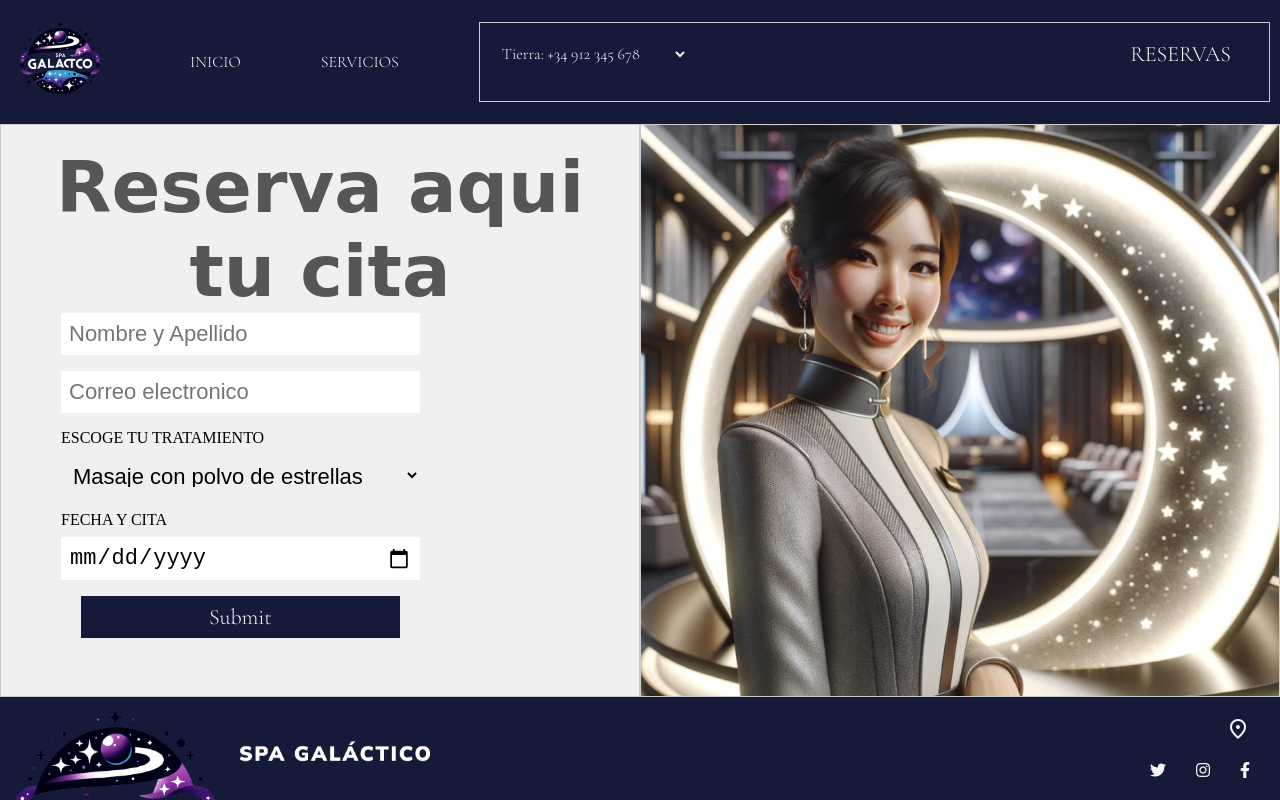
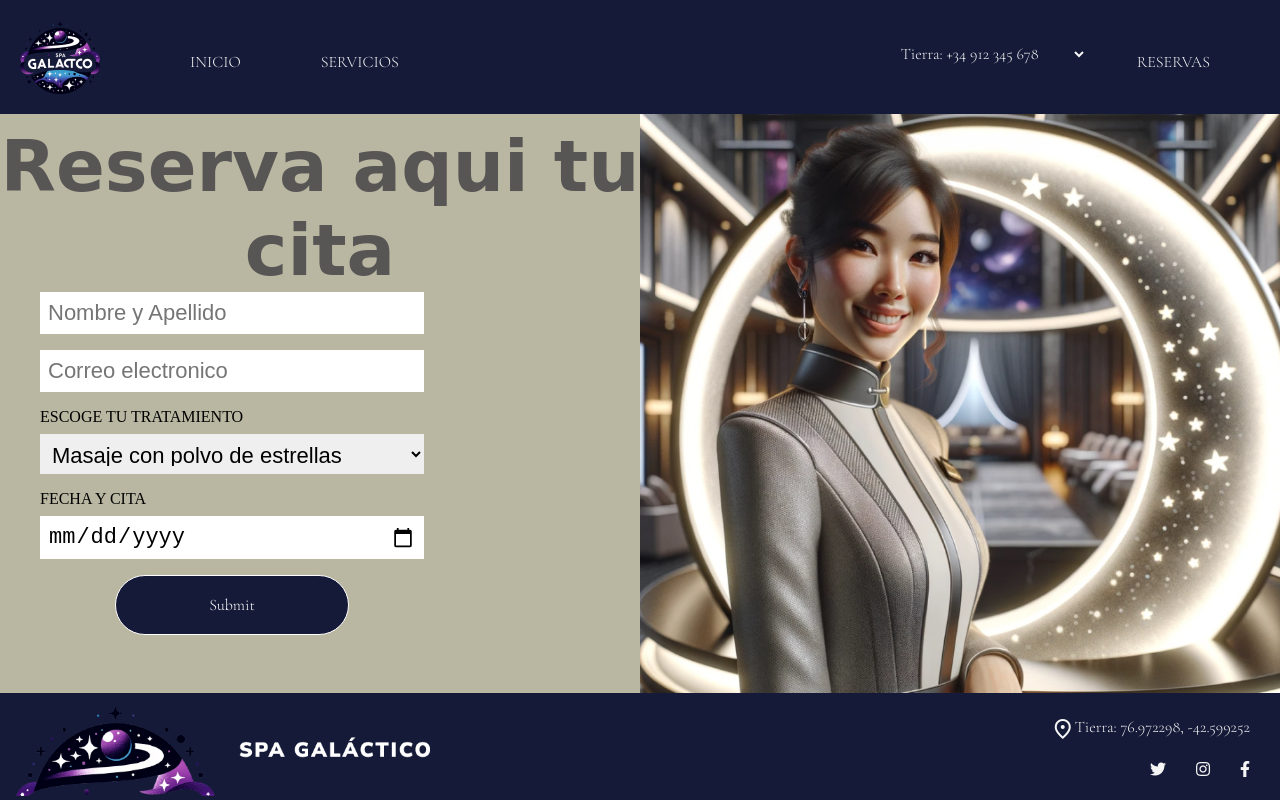
Before and after one commit to FactoriaF5Code/rc2-project2-project-2-group-2, a plain HTML site: page contact.html in a window 1280 px wide. Drawn offline with nearby package versions, Linux system fonts and the light colour scheme; a web font is replaced by a local one.

Commit message:
contact files

```diff
--- a/contact.css
+++ b/contact.css
@@ -11,18 +11,14 @@ main {
     flex: 1;
     display: flex;
     overflow-y: auto;
+    background-color: rgba(185, 182, 161, 1);
 }
 
-section {
-    flex: 1;
-    border: 1px solid #ccc;
-    box-sizing: border-box;
-    padding: 20px;
-}
 
 /* Customize styles as needed */
 #section1 {
-    background-color: #f0f0f0;
+    margin: auto;
+    width: 50%;
 }
 
 
@@ -36,7 +32,7 @@ label {
     margin-bottom: 8px;
 }
 
-input, select, button {
+input, select {
     margin-bottom: 16px;
     padding: 8px;
     font-size: 22px;
@@ -58,9 +54,37 @@ input, select, button {
     background-image: url('img/contact-girl.png');
     background-repeat: no-repeat;
     background-size: 100%;
+    background-size: cover;
+    background-repeat: no-repeat;
+    flex: 1;
+    margin-top: -10px;
+    position:static
 }
 
 form {
     width: 60%;
     margin-left: 40px;
 }
+
+.boton_ReservaAhora{
+    margin:auto;
+    width:234px;
+    height: 60px;
+    background-color: var(--header-bgcolormain);
+    border:solid 1px white;
+    border-radius: 30px;
+    color: white;
+    font-family:var(--main-fontfamily);
+    font-size: 16px;
+    display: flex;
+    align-items: center;
+    justify-content: center;
+    margin-bottom:70px;
+}
+
+.boton_ReservaAhora:hover{
+    background-color: var(--main-bgcolor2);
+    color:var(--header-bgcolormain);
+    border:solid 1px var(--main-bgcolor2);
+    font-weight: 800;
+}
--- a/contact.html
+++ b/contact.html
@@ -63,8 +63,9 @@
     <section class="bg-contact"></section>
 </main>
 
+
 <footer>
-    <img class ="footer-img"src="img/spa-galactico-horizontal 2.png" alt="logo" class="logo">
+    <a href="index.html"><img class ="footer-img"src="img/spa-galactico-horizontal 2.png" alt="logo" class="logo"></a>
     <nav>
         <ul class="footer-list">
             <li class="footer-item-top"><span class="material-symbols-outlined">
@@ -72,12 +73,15 @@
                 </span>
                 <div id="location"></div>
             </li>
-            <li><a href="https://twitter.com"><i class="fab fa-twitter"></i></a></li>
-            <li><a href="https://www.instagram.com"><i class="fab fa-instagram"></i></a></li>
-            <li><a href="https://www.facebook.com"><i class="fab fa-facebook-f"></i></a></li>
+            <li class="social-media" onclick="showMessage('Twitter')"><i class="fab fa-twitter"></i></li>
+            <li class="social-media" onclick="showMessage('Instagram')"><i class="fab fa-instagram"></i></a></li>
+            <li class="social-media" onclick="showMessage('Facebook')"><i class="fab fa-facebook-f"></i></a></li>
         </ul>
     </nav>
 </footer>
 
+
+<script src="script.js"></script>
+
 </body>
 </html>
```
